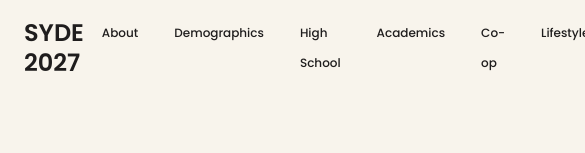
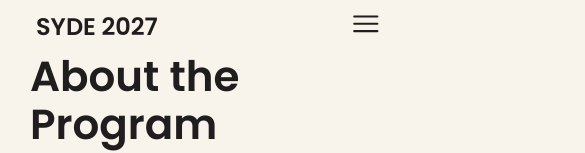
Before and after one commit to shelleychen318/syde27-class-profile, a Next.js app: page /about in a window 390 px wide. Shown: the top 153 px of the page, 585 px wide, since content can reach past the window. Built offline with nearby package versions, Linux system fonts and the light colour scheme.

Commit message:
fixed navbar for mobile

```diff
--- a/components/NavBar/NavBar.jsx
+++ b/components/NavBar/NavBar.jsx
@@ -1,10 +1,41 @@
 import React, { useState } from "react";
+import styles from "./NavBar.module.scss";
 import Link from "next/link";
-import { HiBars2, HiXMark } from "react-icons/hi2";
-import styles from "./NavBar.module.scss";
+import { HiBars3, HiXMark } from "react-icons/hi2";
+import { Variant, motion } from "framer-motion";
 
 const NavBar = () => {
-  const [nav, setNav] = useState(false);
+  // const [nav, setNav] = useState(false);
+
+  const [toggle, setToggle] = useState(false);
+
+  const menuVariants = {
+    hidden: {
+      scale: 0,
+    },
+    visible: {
+      scale: 50,
+      transition: {
+        type: "tween",
+        duration: 0.5,
+      },
+    },
+  };
+
+  const navLinkVariants = {
+    hidden: {
+      display: "none",
+
+      opacity: 0,
+    },
+    visible: {
+      opacity: 1,
+      y: -30,
+      transiiton: {
+        delay: 0.7,
+      },
+    },
+  };
 
   const links = [
     {
@@ -41,16 +72,48 @@ const NavBar = () => {
 
   return (
     <div className={styles.header}>
-      <Link href="/" className={styles.siteLogo}>
+      <div className={styles.navContainer}>
+        <Link href="/" className={styles.logo}>
           SYDE 2027
         </Link>
-
-      <div className={styles.divLinks}>
+        <ul className={styles.navLinks}>
           {links.map(({ id, link, href }) => (
-          <a key={id} className={styles.navLink} href={href}>
+            <li>
+              <a key={id} href={href}>
                 {link}
               </a>
+            </li>
           ))}
+        </ul>
+        <div className={styles.menu}>
+          <HiBars3
+            onClick={() => {
+              setToggle(true);
+            }}
+          />
+        </div>
+        <motion.div
+          className={styles.closeMenu}
+          variants={menuVariants}
+          initial="hidden"
+          animate={toggle ? "visible" : "hidden"}
+        ></motion.div>
+        <motion.div className={styles.menuX}
+        variants={navLinkVariants}
+        animate={toggle ? "visible" : "hidden"}>
+          <HiXMark
+            onClick={() => {
+              setToggle(false);
+            }}
+          />
+          {links.map(({ id, link, href }) => (
+            <li>
+              <a key={id} href={href}>
+                {link}
+              </a>
+            </li>
+          ))}
+        </motion.div>
       </div>
     </div>
   );
--- a/components/NavBar/NavBar.module.scss
+++ b/components/NavBar/NavBar.module.scss
@@ -1,33 +1,129 @@
 .header {
+  width: 100%;
+  top: 0;
+  left: 0;
+  z-index: 10;
+
+  @media screen and (max-width: 800px) {
+    position: absolute;
+  }
+}
+
+.navContainer {
+  position: relative;
+  // max-width: 1224px;
   display: flex;
-  flex-direction: row;
-  padding: 1em 2em;
+  justify-content: space-between;
   align-items: center;
-  justify-content: space-between;
-  z-index: 1;
+  padding: 1rem 3rem;
+  margin-left: auto;
+  margin-right: auto;
 
-  .siteLogo {
+  .logo {
     color: var(--main-text);
     text-decoration: none;
     font-size: 24px;
     font-weight: 600;
+    display: flex;
+    align-items: center;
+    justify-content: center;
+  }
+}
+
+.menu {
+  width: 4rem;
+  height: 4rem;
+  position: absolute;
+  right: 0;
+  top: 0;
+  cursor: pointer;
+  display: none;
+
+  @media screen and (max-width: 800px) {
+    display: block;
+    display: flex;
+    align-items: center;
+    justify-content: center;
   }
 
-  .divLinks {
-    display: flex;
-    flex-direction: row;
+  svg {
+    width: 70%;
+    height: 70%;
+    top: 2rem;
+    right: 2rem;
+  }
+}
 
-    .navLink {
-      padding: 0.5em 1.5em;
-      z-index: 1;
+.closeMenu {
+  background: var(--bg);
+  width: 4rem;
+  height: 4rem;
+  position: fixed;
+  right: 0;
+  top: 0;
+}
+
+.menuX {
+  position: fixed;
+  top: 2rem;
+  left: 0;
+  width: 100%;
+  display: flex;
+  align-items: center;
+  justify-content: center;
+  flex-direction: column;
+  height: 100vh;
+
+  svg {
+    cursor: pointer;
+    width: 2.5rem;
+    height: 2.5rem;
+    position: absolute;
+    top: 2rem;
+    right: 2rem;
+  }
+  li {
+    list-style: none;
+    margin-top: 1rem;
+
+    a {
       text-decoration: none;
-      font-weight: 500;
+
+      &:hover {
+        color: var(--primary);
+      }
     }
 
-    .navLink:hover {
-      color: var(--primary);
+    &:hover {
       transition-duration: 0.3s;
       transform: scale(1.1);
     }
   }
 }
+
+.navLinks {
+  display: flex;
+  list-style: none;
+
+  @media screen and (max-width: 800px) {
+    display: none;
+  }
+
+  li {
+    margin-left: 2.5rem;
+
+    a {
+      text-decoration: none;
+      font-weight: 500;
+
+      &:hover {
+        color: var(--primary);
+      }
+    }
+
+    &:hover {
+      transition-duration: 0.3s;
+      transform: scale(1.1);
+    }
+  }
+}
--- a/package.json
+++ b/package.json
@@ -10,6 +10,7 @@
   },
   "dependencies": {
     "@next/font": "13.1.5",
+    "framer-motion": "^9.0.1",
     "next": "13.1.5",
     "react": "18.2.0",
     "react-dom": "18.2.0",
--- a/pages/index.js
+++ b/pages/index.js
@@ -10,7 +10,7 @@ export default function Home() {
         <link rel="icon" href="/favicon.ico" />
       </Head>
 
-      {/* <NavBar /> */}
+      <NavBar />
 
       <div className={styles.banner}>
         <div className={styles.title}>
--- a/pages/lifestyle/index.js
+++ b/pages/lifestyle/index.js
@@ -1,5 +1,6 @@
 import Head from "next/head";
 import { NavBar } from "../../components";
+import { NavBar2 } from "../../components";
 import styles from "../profile.module.scss";
 
 export default function Lifestyle() {
@@ -10,7 +11,8 @@ export default function Lifestyle() {
         <link rel="icon" href="/favicon.ico" />
       </Head>
 
-      <NavBar />
+      {/* <NavBar /> */}
+      <NavBar2 />
 
       <div className={styles.content}>
         <div className={styles.lifestyle}>
--- a/styles/Home.module.scss
+++ b/styles/Home.module.scss
@@ -5,6 +5,7 @@
   align-items: center;
   padding: 0 10%;
   width: fit-content;
+  top: 10%;
 
   .title {
     display: flex;
--- a/styles/globals.scss
+++ b/styles/globals.scss
@@ -49,12 +49,12 @@ h4 {
   line-height: 35px;
 }
 
-// p {
-//   font-weight: 400;
-//   font-size: 17px;
-//   line-height: 30px;
-//   margin-bottom: 1.5rem;
-// }
+p {
+  font-weight: 400;
+  font-size: 17px;
+  line-height: 30px;
+  margin-bottom: 1.5rem;
+}
 
 caption {
   font-size: 13px;
@@ -85,7 +85,7 @@ a {
   }
 }
 
-@media screen and (max-width: 960px) {
+@media screen and (max-width: 768px) {
   :root {
       font-size: 14px;
   }
```
Also changed, not shown: components/index.js (line endings or trailing spaces), 1 other file (tests, documents, lock files or other folders). Lines whose indentation alone changed are shown as unchanged.
